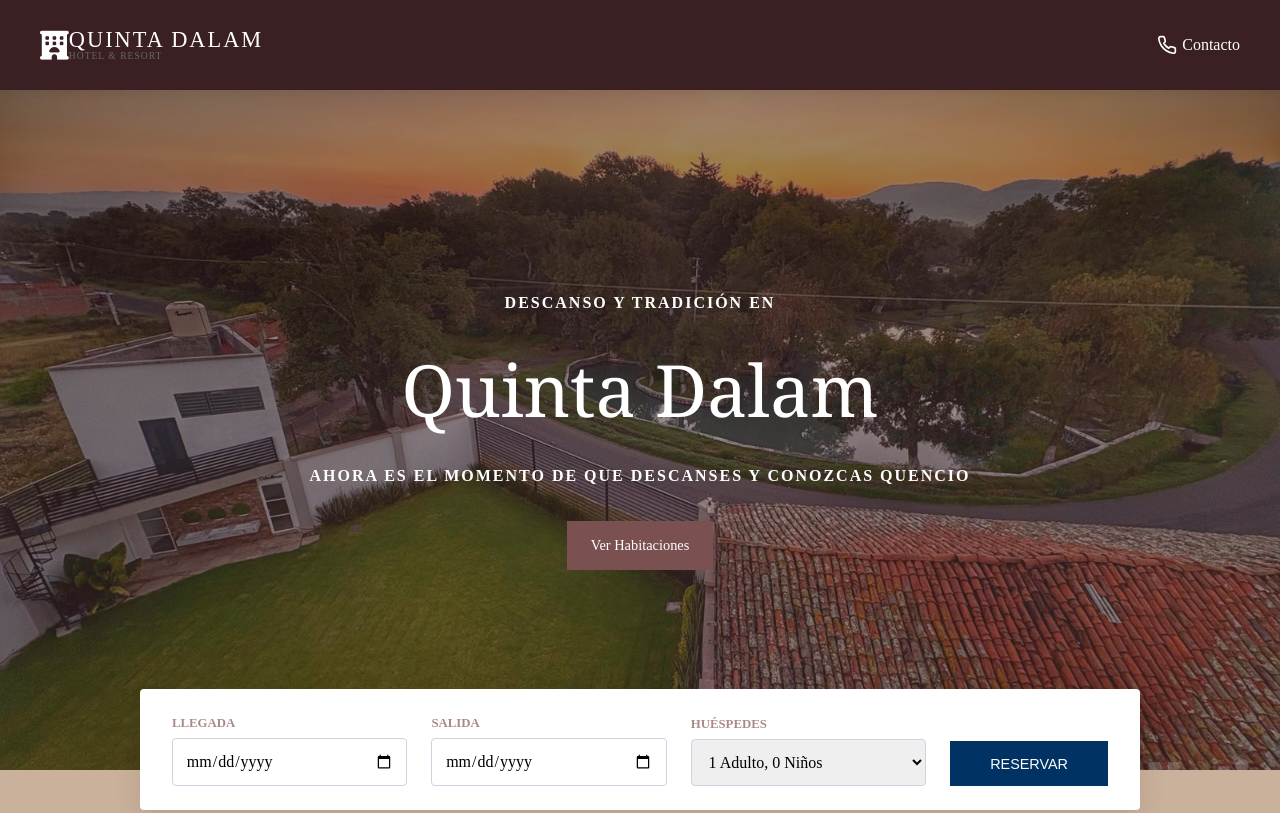
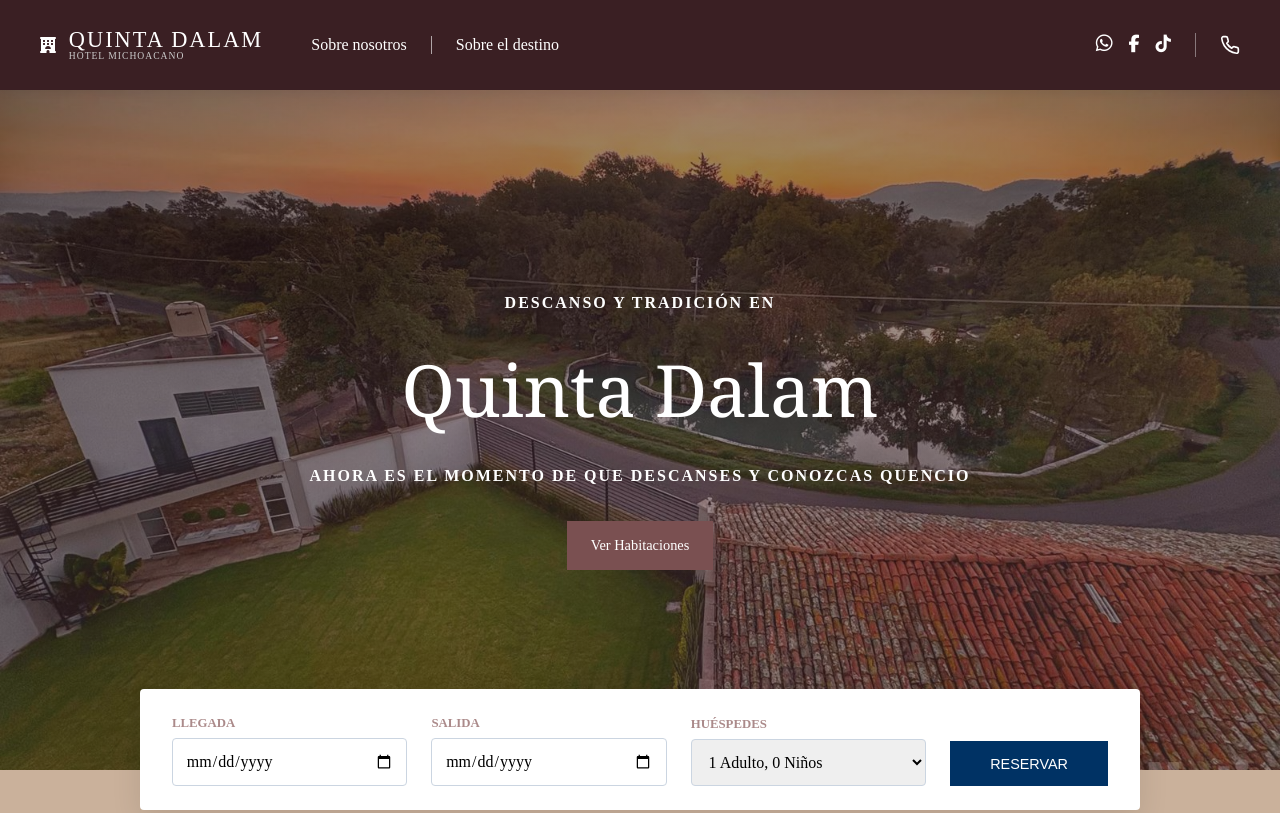
Before and after one commit to aguilarcalderonkaty-boop/Quinta-Dalam, a plain HTML site: page index.html in a window 1280 px wide. Shown: the top 813 px of the page. Drawn offline with Linux system fonts and the light colour scheme.

Commit message:
Actualización de diseño del header

```diff
--- a/index.html
+++ b/index.html
@@ -17,30 +17,50 @@
 
 <body>
 
-    <header class="header-nav">
-        <nav class="navbar container">
+ <header class="header-nav">
+        <nav class="navbar container navbar-container">
+
             <div class="navbar-left">
+
                 <a href="#inicio" class="navbar-brand">
-                    <!-- Icono o logo simple (simulando estrella Iberostar) -->
                     <i class="fa-solid fa-hotel"></i>
-                    <div style="display: flex; flex-direction: column; line-height: 1;">
-                        <span style="font-weight: 400; font-size: 1.4rem; letter-spacing: 2px;">QUINTA DALAM</span>
-                        <span style="font-size: 0.6rem; letter-spacing: 1px; color: #666;">HOTEL & RESORT</span>
+                    <div class="brand-text-wrapper">
+                        <span class="brand-title">QUINTA DALAM</span>
+                        <span class="brand-subtitle">HOTEL MICHOACANO</span>
                     </div>
                 </a>
+
+                <div class="nav-links-group">
+                    <a href="#" class="nav-animado">Sobre nosotros</a>
+                    <div class="separator-sm"></div>
+                    <a href="#" class="nav-animado">Sobre el destino</a>
+                </div>
+
             </div>
 
             <div class="navbar-right">
                 <div class="navbar-secondary-links">
-                    <a href="#contacto" class="nav-contact-link">
+
+                    <div class="social-top-nav">
+                        <a href="https://wa.me/524431234567" target="_blank" class="icono-animado" title="WhatsApp">
+                            <i class="fa-brands fa-whatsapp social-icon-lg"></i>
+                        </a>
+                        <a href="https://www.facebook.com/profile.php?id=61584681841684" target="_blank" class="icono-animado" title="Facebook">
+                            <i class="fa-brands fa-facebook-f social-icon-md"></i>
+                        </a>
+                        <a href="https://www.tiktok.com/@quintadalam" target="_blank" class="icono-animado" title="TikTok">
+                            <i class="fa-brands fa-tiktok social-icon-md"></i>
+                        </a>
+                    </div>
+
+                    <div class="separator-md"></div>
+
+                    <a href="#contacto" class="nav-animado contact-link-wrapper" title="Ir a Contacto">
                         <svg xmlns="http://www.w3.org/2000/svg" width="20" height="20" viewBox="0 0 24 24" fill="none"
                             stroke="currentColor" stroke-width="2" stroke-linecap="round" stroke-linejoin="round"
                             class="contact-icon">
-                            <path
-                                d="M22 16.92v3a2 2 0 0 1-2.18 2 19.79 19.79 0 0 1-8.63-3.07 19.5 19.5 0 0 1-6-6 19.79 19.79 0 0 1-3.07-8.67A2 2 0 0 1 4.11 2h3a2 2 0 0 1 2 1.72 12.84 12.84 0 0 0 .7 2.81 2 2 0 0 1-.45 2.11L8.09 9.91a16 16 0 0 0 6 6l1.27-1.27a2 2 0 0 1 2.11-.45 12.84 12.84 0 0 0 2.81.7A2 2 0 0 1 22 16.92z">
-                            </path>
+                            <path d="M22 16.92v3a2 2 0 0 1-2.18 2 19.79 19.79 0 0 1-8.63-3.07 19.5 19.5 0 0 1-6-6 19.79 19.79 0 0 1-3.07-8.67A2 2 0 0 1 4.11 2h3a2 2 0 0 1 2 1.72 12.84 12.84 0 0 0 .7 2.81 2 2 0 0 1-.45 2.11L8.09 9.91a16 16 0 0 0 6 6l1.27-1.27a2 2 0 0 1 2.11-.45 12.84 12.84 0 0 0 2.81.7A2 2 0 0 1 22 16.92z"></path>
                         </svg>
-                        Contacto
                     </a>
                 </div>
             </div>
--- a/styles/layout.css
+++ b/styles/layout.css
@@ -1,3 +1,7 @@
+/* =========================================
+   ESTILOS DEL HEADER Y NAVEGACIÓN
+   ========================================= */
+
 .header-nav {
     position: sticky;
     top: 0;
@@ -9,7 +13,36 @@
     align-items: center;
 }
 
-.navbar {
+/* --- Animaciones Generales --- */
+.nav-animado, .icono-animado {
+    transition: all 0.3s ease;
+    color: var(--white);
+    text-decoration: none;
+    font-weight: 500;
+}
+
+.nav-animado:hover, .icono-animado:hover {
+    color: #f59e0b !important; /* Color dorado/ámbar */
+}
+
+.nav-animado:hover {
+    transform: translateY(-2px);
+}
+
+.icono-animado {
+    display: inline-block;
+}
+
+.icono-animado:hover {
+    transform: scale(1.25);
+}
+
+.icono-animado:active {
+    transform: scale(0.9);
+}
+
+/* --- Estructura Layout (Flexbox) --- */
+.navbar-container {
     display: flex;
     justify-content: space-between;
     align-items: center;
@@ -19,45 +52,83 @@
 .navbar-left {
     display: flex;
     align-items: center;
+    gap: 3rem;
 }
 
 .navbar-brand {
+    text-decoration: none;
     color: var(--white);
-    font-size: 1.8rem;
-    text-decoration: none;
     display: flex;
     align-items: center;
+    gap: 0.8rem;
 }
 
-.navbar-right {
-    font-size: 1.8rem;
+.brand-text-wrapper {
     display: flex;
-    align-items: center;
-    gap: 2rem;
+    flex-direction: column;
+    line-height: 1;
 }
 
-.navbar-secondary-links {
-    font-size: 1.8rem;
+.brand-title {
+    font-weight: 400;
+    font-size: 1.4rem;
+    letter-spacing: 2px;
+}
+
+.brand-subtitle {
+    font-size: 0.6rem;
+    letter-spacing: 1px;
+    color: #ccc;
+}
+
+.nav-links-group {
     display: flex;
     align-items: center;
     gap: 1.5rem;
 }
 
-.nav-contact-link,
-.nav-rewards-link {
-    text-decoration: none;
-    color: var(--white);
-    font-size: 1rem;
-    font-weight: 500;
+.navbar-right {
+    display: flex;
+    justify-content: flex-end;
+}
+
+.navbar-secondary-links {
     display: flex;
     align-items: center;
-    gap: 0.3rem;
-    transition: color 0.3s ease;
+    gap: 1.5rem;
 }
 
-.nav-contact-link:hover,
-.nav-rewards-link:hover {
-    color: #7A5051;
+.social-top-nav {
+    display: flex;
+    gap: 1rem;
+    align-items: center;
+}
+
+/* --- Utilidades y Separadores --- */
+.separator-sm {
+    width: 1px;
+    height: 18px;
+    background-color: rgba(255, 255, 255, 0.6);
+}
+
+.separator-md {
+    width: 1px;
+    height: 24px;
+    background-color: rgba(255, 255, 255, 0.4);
+}
+
+.social-icon-lg {
+    font-size: 1.2rem;
+}
+
+.social-icon-md {
+    font-size: 1.1rem;
+}
+
+.contact-link-wrapper {
+    display: flex;
+    align-items: center;
+    gap: 0.5rem;
 }
 
 /* Menú Hamburguesa estático */
```
